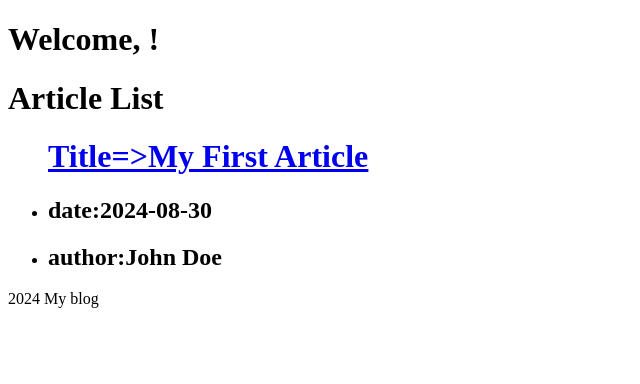
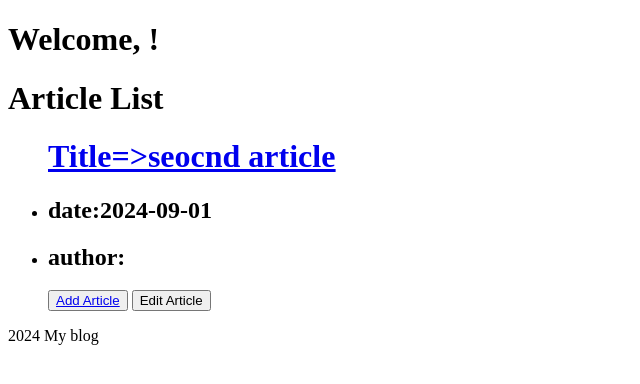
Before and after one commit to harshkRana7017/blog_site, a FastAPI app: page /articles in a window 1280 px wide. Shown: the part 98-482 px from the top of the page, without its empty margins (0-640 px from the left). Run offline with FastAPI, Linux system fonts and the light colour scheme.

Commit message:
add article form added and flow improved

```diff
--- a/Articles/1.json
+++ b/Articles/1.json
@@ -1,7 +1 @@
-{
-  "id": 1,
-  "title": "My First Article",
-  "date": "2024-08-30",
-  "author": "John Doe",
-  "content": "This is the body of my first article. It contains text that will be displayed on the blog.\n\nAdditional content can go here."
-}
+{"id": 1, "title": "seocnd article ", "content": "nothinhg", "author": "", "date": "2024-09-01"}
--- a/Templates/home.html
+++ b/Templates/articleList.html
@@ -14,6 +14,10 @@ heading %}Article-Page{%endblock%} {%block content%}
   <li>
     <h2><strong>author:</strong>{{article.author}}</h2>
   </li>
+  <button>
+    <a href="{{url_for('add_articleForm')}}">Add Article</a>
+  </button>
+  <button>Edit Article</button>
 
   {% endfor %}
 </ul>
--- a/main.py
+++ b/main.py
@@ -1,24 +1,42 @@
-from fastapi import FastAPI, Request
+from fastapi import FastAPI, Request, Form
 from fastapi.responses import HTMLResponse
 from pathlib import Path
 import json
 from fastapi.templating import Jinja2Templates
+from models import User
+from datetime import datetime
 
 templates= Jinja2Templates(directory='Templates')
 
 app = FastAPI()
+USERNAME=''
+PASSWORD=''
+
+@app.get("/home")
+def read_route(request:Request):
+    user_name ="john"
+    return templates.TemplateResponse("index.html", {"request":request, "user_name":user_name})
 
 
 @app.get("/")
-def read_route(request:Request):
-    user_name ="john"
-    return templates.TemplateResponse("index.html", {"request":request, "user_name":user_name})
+def loginForm(request: Request):
+    return templates.TemplateResponse("loginForm.html", {"request":request})
+
+
+# change this to confirm user
+@app.post("/login" )
+def login(request:Request, username:str =Form(...), password:str=Form(...)):
+    USERNAME=username
+    PASSWORD=password
+    return templates.TemplateResponse("index.html", {"request":request, "user_name":"john"})
+
+
 
 @app.get("/articles", response_class = HTMLResponse)
 async def read_articles(request: Request):
     article_files= Path("Articles").glob("*json")
     articles= [json.loads(article_file.read_text())  for article_file in article_files]
-    return templates.TemplateResponse("home.html", {"request":request, "articles": articles})
+    return templates.TemplateResponse("articleList.html", {"request":request, "articles": articles})
 
 
 @app.get('/articles/{article_id}')
@@ -29,3 +47,17 @@ async def read_article(request: Request,article_id: int):
         return templates.TemplateResponse('article.html', {"request":request, "article":article})
 
     return "Article not found"
+
+@app.get('/article/add')
+def add_articleForm(request:Request):
+   return templates.TemplateResponse("addArticleForm.html", {"request":request})
+
+
+@app.post('/article/add')
+def add_article(request:Request,title:str =Form(...), content:str =Form(...) ):
+    today_date= datetime.now().strftime('%Y-%m-%d')
+    article_id =len(list(Path("Articles").glob("*json")))
+    article_path = Path(f"Articles/{article_id}.json")
+    article_path.write_text(json.dumps({"id":article_id, "title":title, "content":content, "author":USERNAME, "date": today_date}))
+
+    return templates.TemplateResponse('article.html', {"request":request,"article":json.loads(article_path.read_text()) })
```
Also changed, not shown: Templates/addArticleForm.html (added, +15 -0 lines), Templates/loginForm.html (added, +21 -0 lines).
